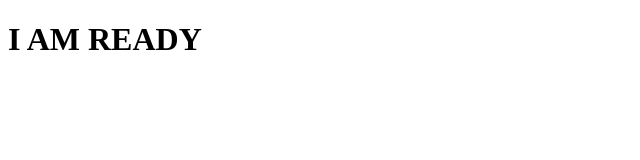
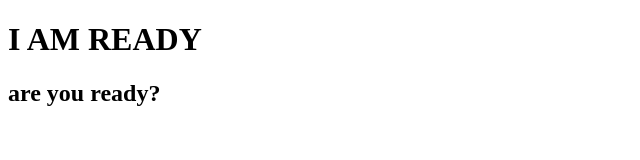
Before and after one commit to Mirza-Riad/My-first-git-hub, a plain HTML site: page ready.html in a window 1280 px wide. Shown: the whole page, without its empty margins (0-640 px from the left). Drawn offline with Linux system fonts and the light colour scheme.

Commit message:
first commit

```diff
--- a/ready.html
+++ b/ready.html
@@ -7,5 +7,6 @@
 </head>
 <body>
     <h1>I AM READY</h1>
+    <h2> are you ready?</h2>
 </body>
 </html>
```
Also changed, not shown: 1 other file.
